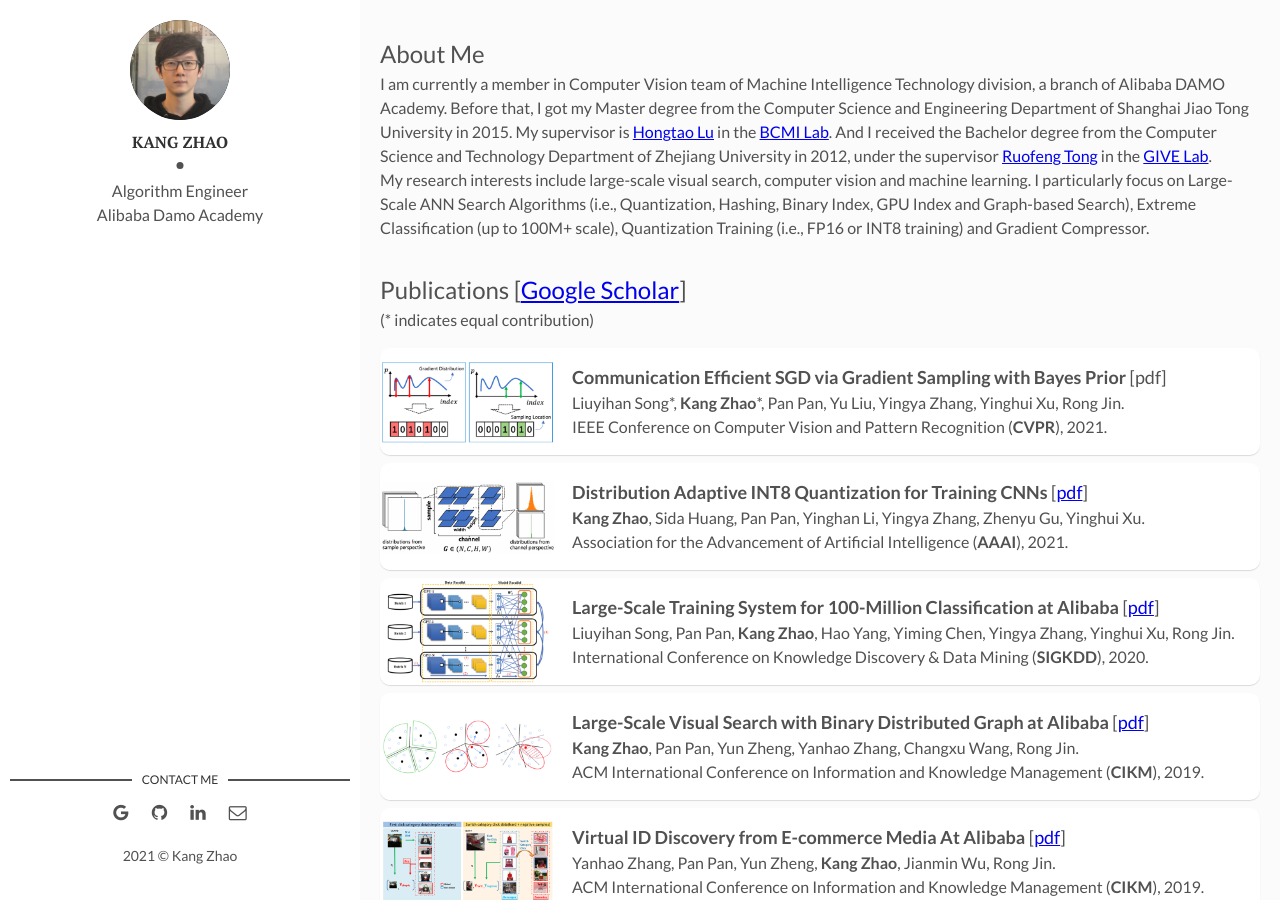
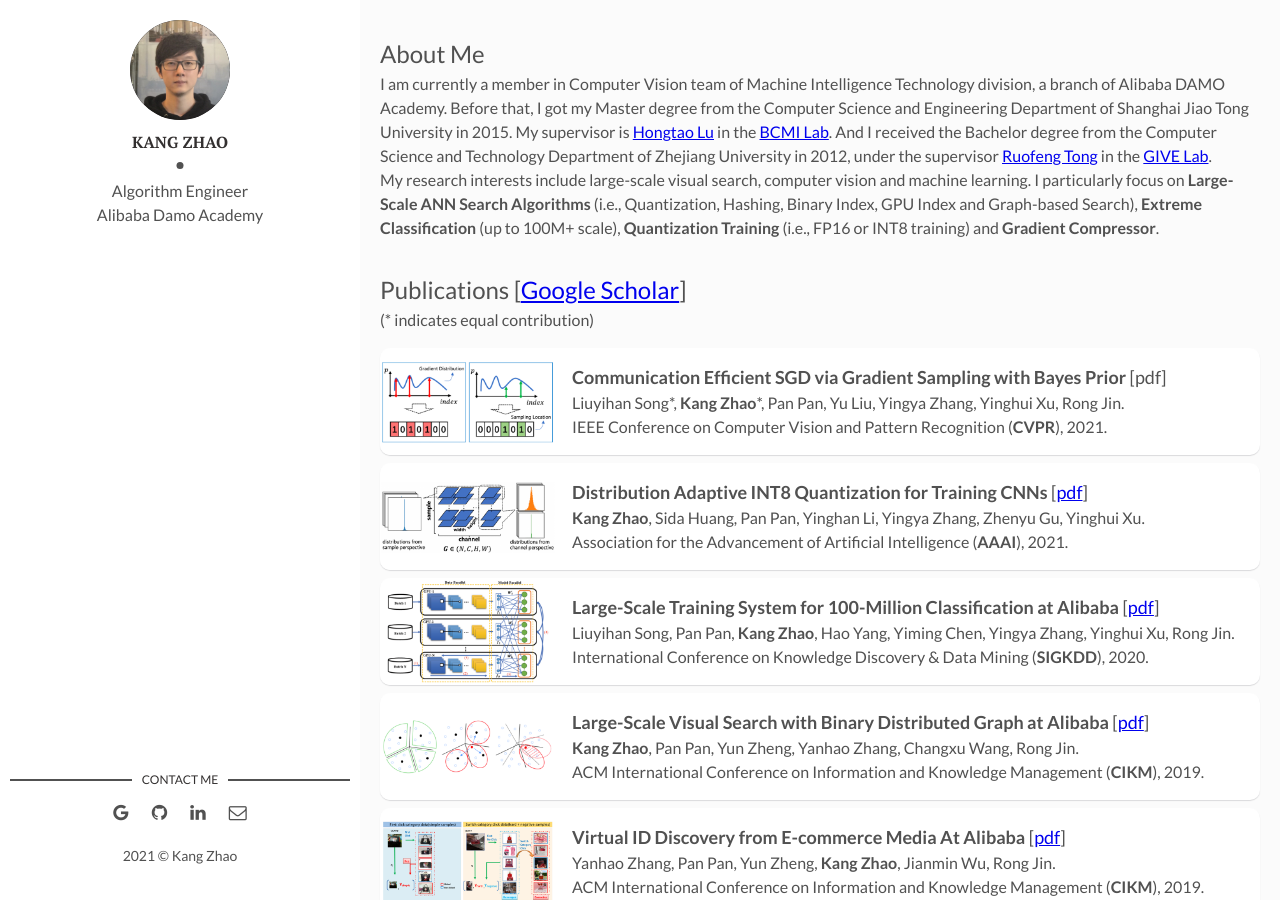
Before and after one commit to kangzhao2/kangzhao2.github.io, a Jekyll site: the page built from index.html, in a window 1280 px wide and 900 px high. Built offline with Jekyll 4.4.1, drawn with Linux system fonts in a browser that asks for light colours; the list of posts is cut into pages by our own code.

Commit message:
Update index.html

```diff
--- a/index.html
+++ b/index.html
@@ -2,7 +2,7 @@
 layout: main
 ---
 <body>
-<p><font size="5">About Me</font> <br>I am currently a member in Computer Vision team of Machine Intelligence Technology division, a branch of Alibaba DAMO Academy. Before that, I got my Master degree from the Computer Science and Engineering Department of Shanghai Jiao Tong University in 2015. My supervisor is <a href="http://www.cs.sjtu.edu.cn/PeopleDetail.aspx?id=95">Hongtao Lu</a> in the <a href="http://bcmi.sjtu.edu.cn/member.html">BCMI Lab</a>. And I received the Bachelor degree from the Computer Science and Technology Department of Zhejiang University in 2012, under the supervisor <a href="http://give.zju.edu.cn/memberHomepage/TongRuofeng.html">Ruofeng Tong</a> in the <a href="http://give.zju.edu.cn/portal/index.html">GIVE Lab</a>.<br>My research interests include large-scale visual search, computer vision and machine learning. I particularly focus on Large-Scale ANN Search Algorithms (i.e., Quantization, Hashing, Binary Index, GPU Index and Graph-based Search), Extreme Classification (up to 100M+ scale), Quantization Training (i.e., FP16 or INT8 training) and Gradient Compressor.
+<p><font size="5">About Me</font> <br>I am currently a member in Computer Vision team of Machine Intelligence Technology division, a branch of Alibaba DAMO Academy. Before that, I got my Master degree from the Computer Science and Engineering Department of Shanghai Jiao Tong University in 2015. My supervisor is <a href="http://www.cs.sjtu.edu.cn/PeopleDetail.aspx?id=95">Hongtao Lu</a> in the <a href="http://bcmi.sjtu.edu.cn/member.html">BCMI Lab</a>. And I received the Bachelor degree from the Computer Science and Technology Department of Zhejiang University in 2012, under the supervisor <a href="http://give.zju.edu.cn/memberHomepage/TongRuofeng.html">Ruofeng Tong</a> in the <a href="http://give.zju.edu.cn/portal/index.html">GIVE Lab</a>.<br>My research interests include large-scale visual search, computer vision and machine learning. I particularly focus on <b>Large-Scale ANN Search Algorithms</b> (i.e., Quantization, Hashing, Binary Index, GPU Index and Graph-based Search), <b>Extreme Classification</b> (up to 100M+ scale), <b>Quantization Training</b> (i.e., FP16 or INT8 training) and <b>Gradient Compressor</b>.
 </p>
 <p><font size="5">Publications [<a href="https://scholar.google.com/citations?user=02H8RBIAAAAJ&hl=zh-CN">Google Scholar</a>]</font><br>(* indicates equal contribution)</p>
 </body>
```
